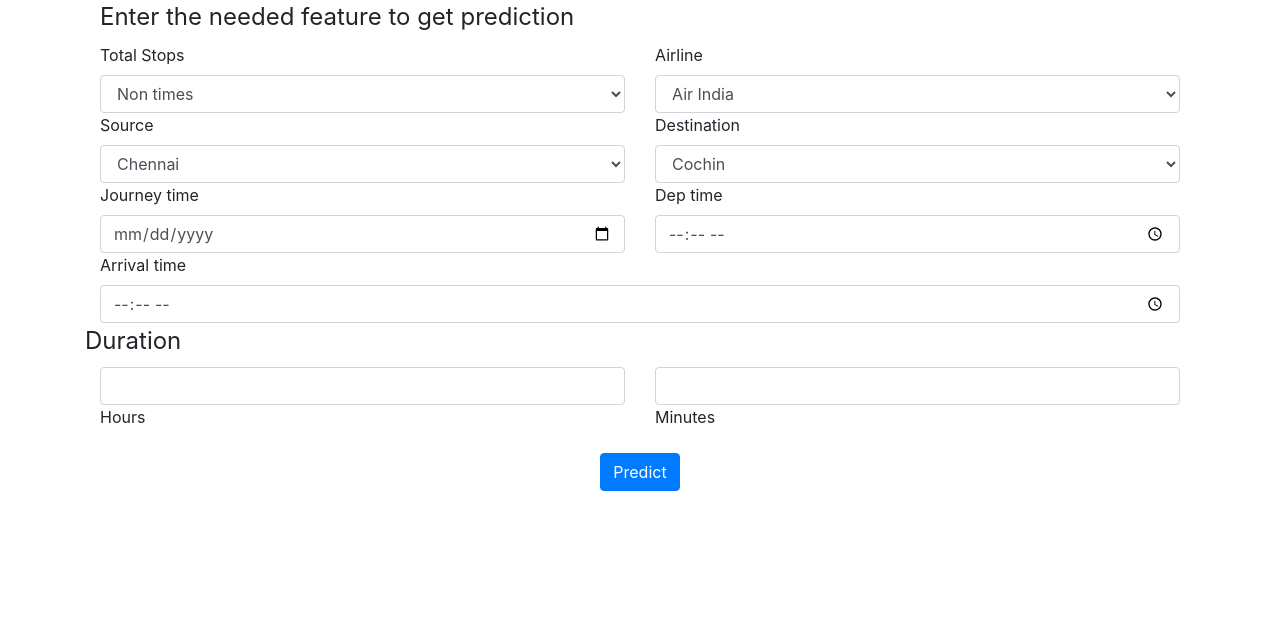
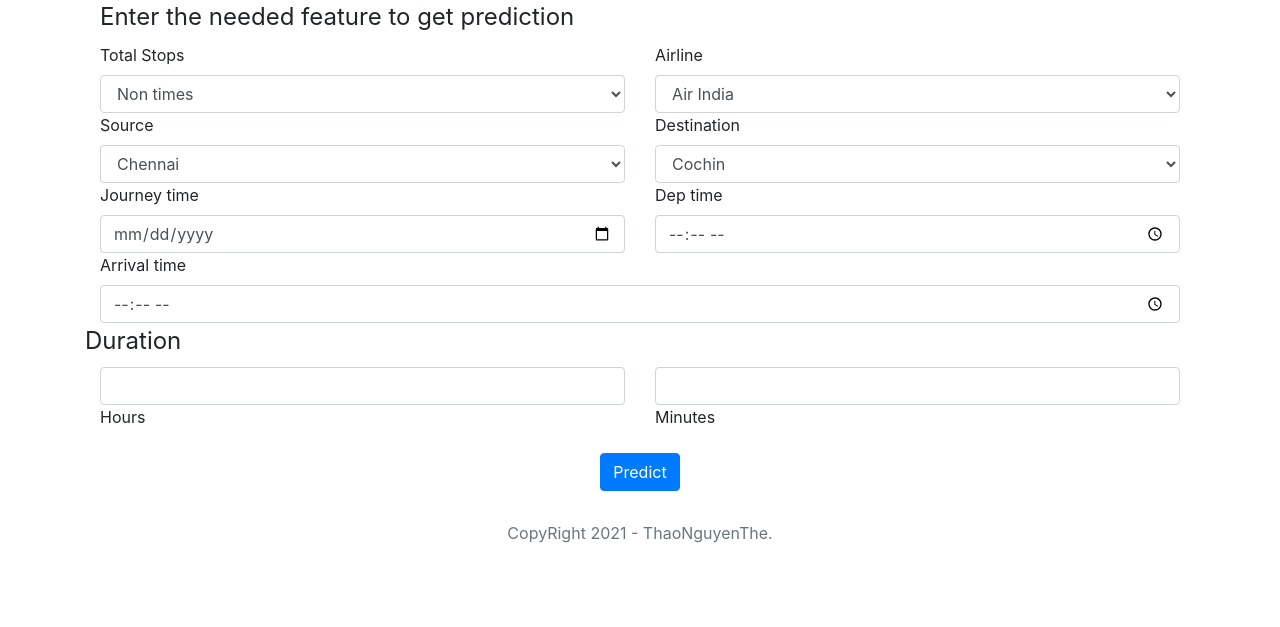
Before and after one commit to threezinedine/Flight_Fare_prediction, a Flask app: page / in a window 1280 px wide. Shown: the part 57-684 px from the top of the page. Run offline with Flask 2, Linux system fonts and the light colour scheme; some libraries are stand-ins or nearby versions.

Commit message:
update footer

```diff
--- a/application/templates/base.html
+++ b/application/templates/base.html
@@ -4,6 +4,7 @@
     <meta charset="UTF-8">
     <title>Flight Fare Prediction Page</title>
     <link rel="stylesheet" href="https://cdn.jsdelivr.net/npm/bootstrap@4.6.0/dist/css/bootstrap.min.css" integrity="sha384-B0vP5xmATw1+K9KRQjQERJvTumQW0nPEzvF6L/Z6nronJ3oUOFUFpCjEUQouq2+l" crossorigin="anonymous">
+    <link href= "{{ url_for ('static', filename = 'stick-footer.css') }}">
 </head>
 <body>
     <div class = "container">
@@ -13,7 +14,9 @@
             {% block body %}{% endblock %}
         </div>
     </div>
-
+    <div class = "copy-right" style="margin:30px">
+        {% include 'includes/_footer.html' %}
+    </div>
     <script src="https://cdn.jsdelivr.net/npm/bootstrap@4.6.0/dist/js/bootstrap.min.js" integrity="sha384-+YQ4JLhjyBLPDQt//I+STsc9iw4uQqACwlvpslubQzn4u2UU2UFM80nGisd026JF" crossorigin="anonymous"></script>
 </body>
 </html>
--- /dev/null
+++ b/application/templates/includes/_footer.html
@@ -0,0 +1,5 @@
+<footer class="footer">
+      <div class="text-center">
+        <span class="text-muted">CopyRight 2021 - ThaoNguyenThe.</span>
+      </div>
+</footer>
```
Also changed, not shown: application/static/stick-footer.css (added, +14 -0 lines).
